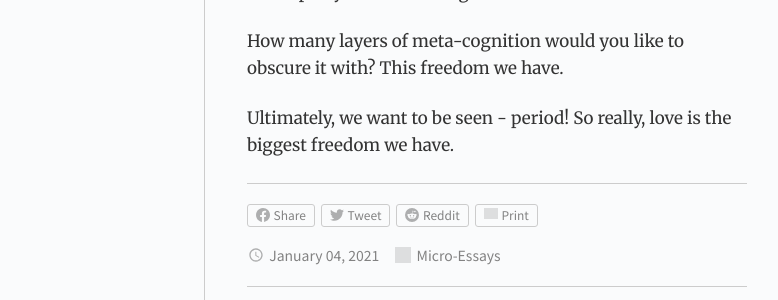
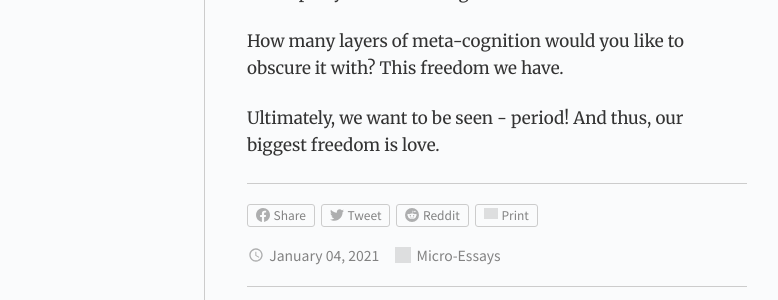
Before and after one commit to gdbroman/broman.blog, a Jekyll site: the page built from _posts/2020/2021-01-04-all-we-do-is-signal.md, in a window 1280 px wide. Shown: the part 310-610 px from the top of the page, without its empty margins (251-1029 px from the left). Built offline with Jekyll 4.4.1, drawn with Linux system fonts in a browser that asks for light colours; grey boxes are pictures that could not be loaded.

Commit message:
revision

```diff
--- a/_posts/2020/2021-01-04-all-we-do-is-signal.md
+++ b/_posts/2020/2021-01-04-all-we-do-is-signal.md
@@ -13,4 +13,4 @@ Also not caring about signaling is a form of signaling - inescapably! all we do
 
 How many layers of meta-cognition would you like to obscure it with? This freedom we have.
 
-Ultimately, we want to be seen - period! So really, love is the biggest freedom we have.
+Ultimately, we want to be seen - period! And thus, our biggest freedom is love.
```
